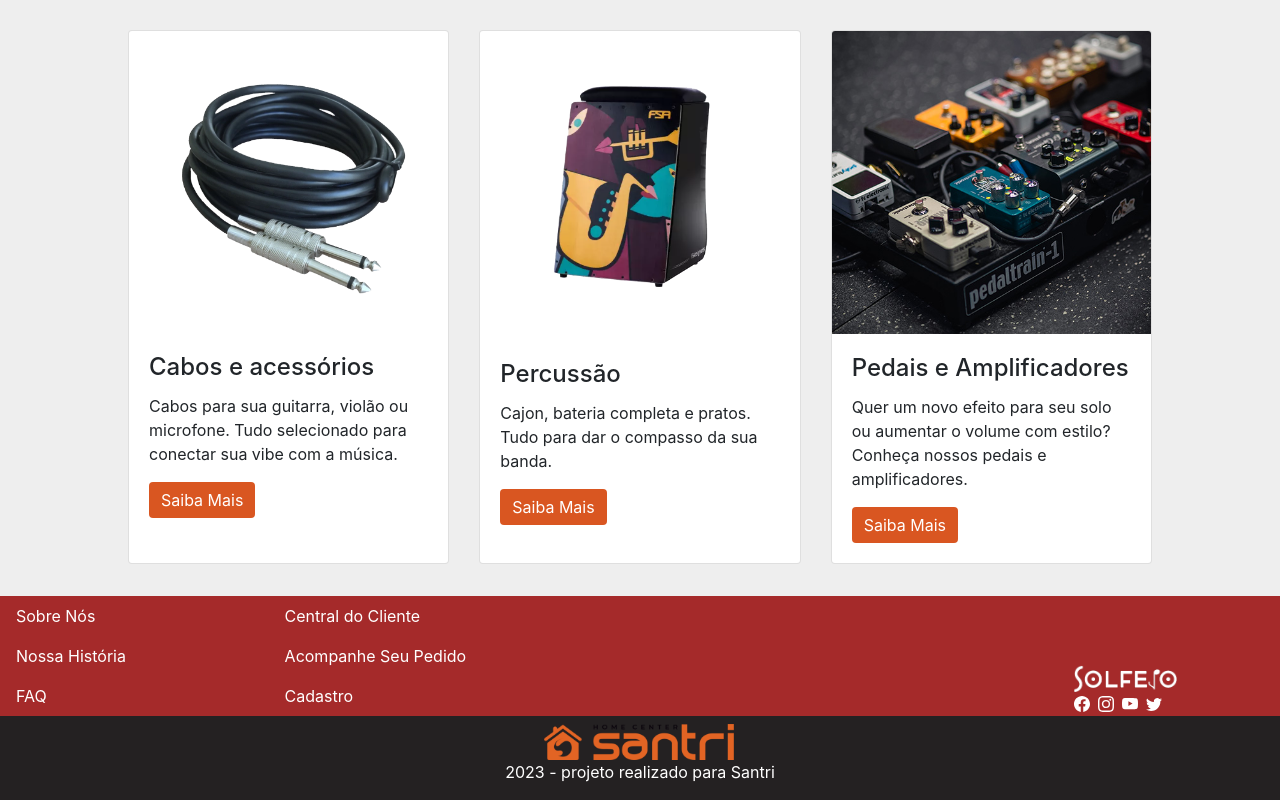
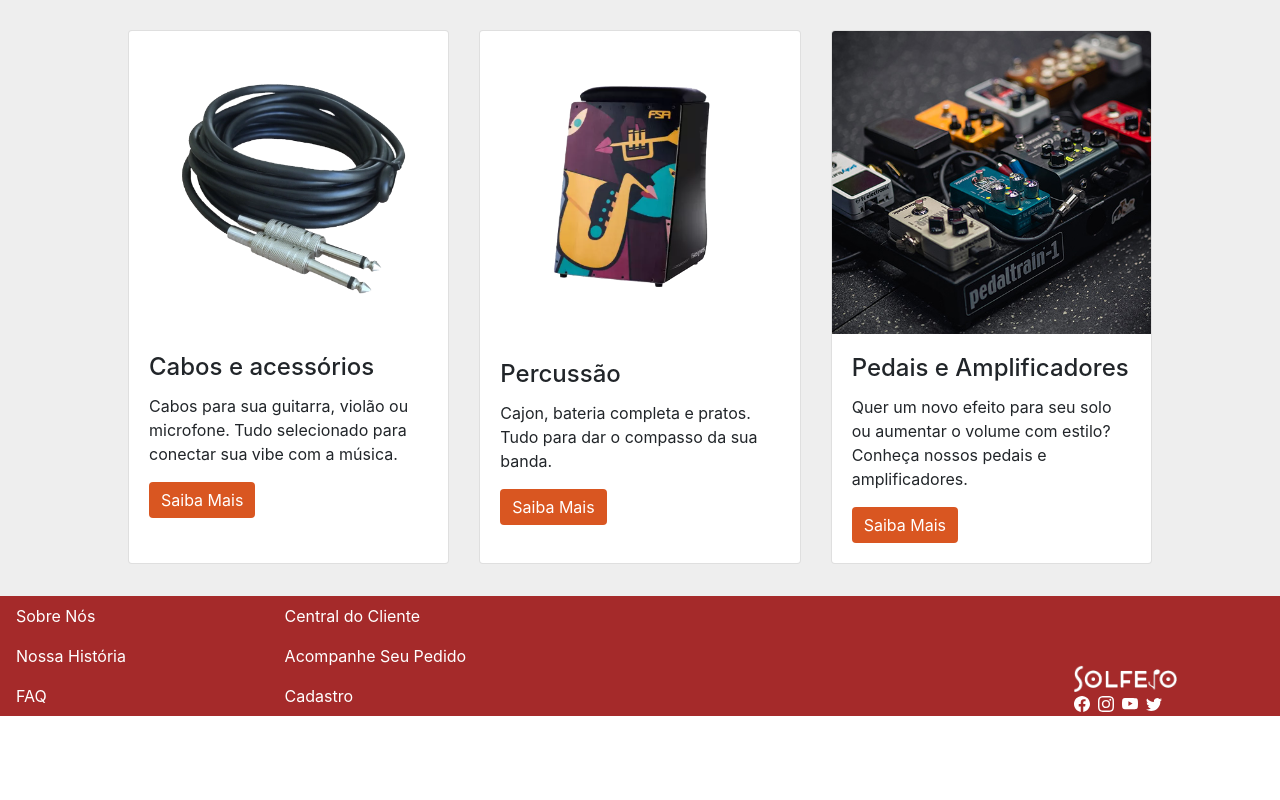
Before and after one commit to edersato/solfejo-ecommerce, a Vue app: page / in a window 1280 px wide. Shown: the part 2052-2852 px from the top of the page. After the commit the page ends 2768 px from the top, so only its background shows below. Built offline with nearby package versions, Linux system fonts and the light colour scheme.

Commit message:
delete company visualizations

```diff
--- a/src/components/shared/Footer.vue
+++ b/src/components/shared/Footer.vue
@@ -4,7 +4,7 @@
         <b-nav vertical class="w-25">
             <b-nav-item href="https://github.com/edersato">Sobre Nós</b-nav-item>
             <b-nav-item href="https://www.linkedin.com/in/eder-da-rosa-sato/">Nossa História</b-nav-item>
-            <b-nav-item href="https://santri.com.br/home">FAQ</b-nav-item>
+            <b-nav-item href="">FAQ</b-nav-item>
         </b-nav>
         <b-nav vertical class="w-75">
             <b-nav-item active>Central do Cliente</b-nav-item>
@@ -19,12 +19,6 @@
                 <b-icon-youtube></b-icon-youtube>
                 <b-icon-twitter></b-icon-twitter>
             </div>
-        </div>
-    </section>
-    <section class="footer">
-        <div class="footerFinal">
-            <img src="../../../src/assets/santri.png" alt="Logo Santri" class="logoSantri mt-2">
-            <p>2023 - projeto realizado para Santri</p>
         </div>
     </section>
   </div>
```
Also changed, not shown: src/assets/santri.png (deleted), 1 other file (tests, documents, lock files or other folders).
